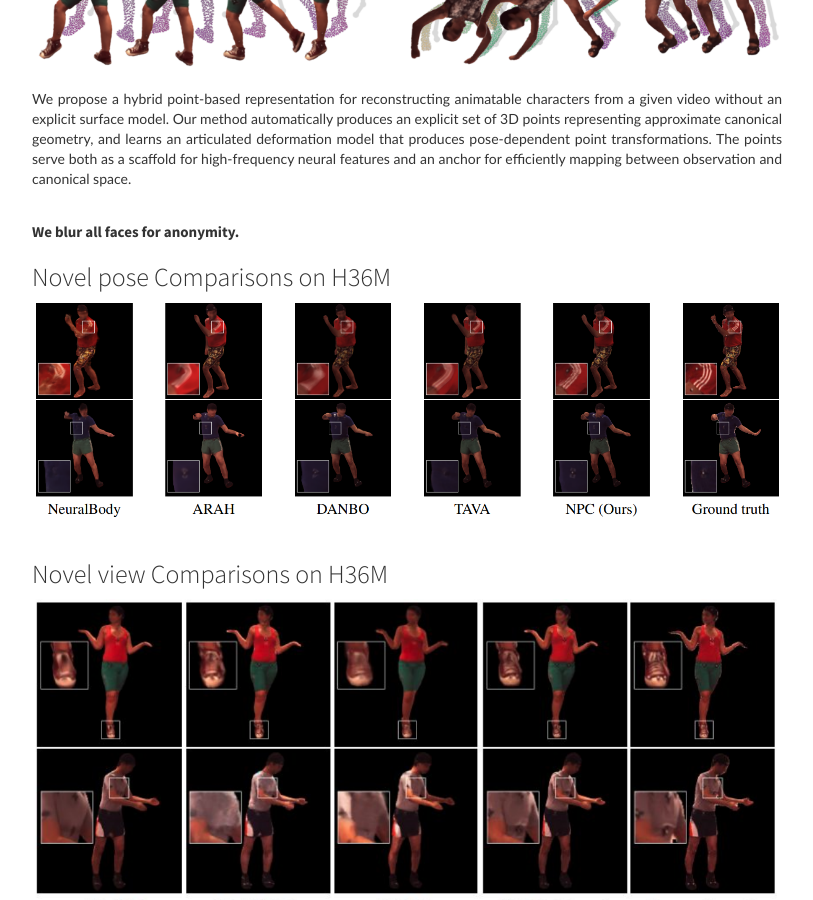
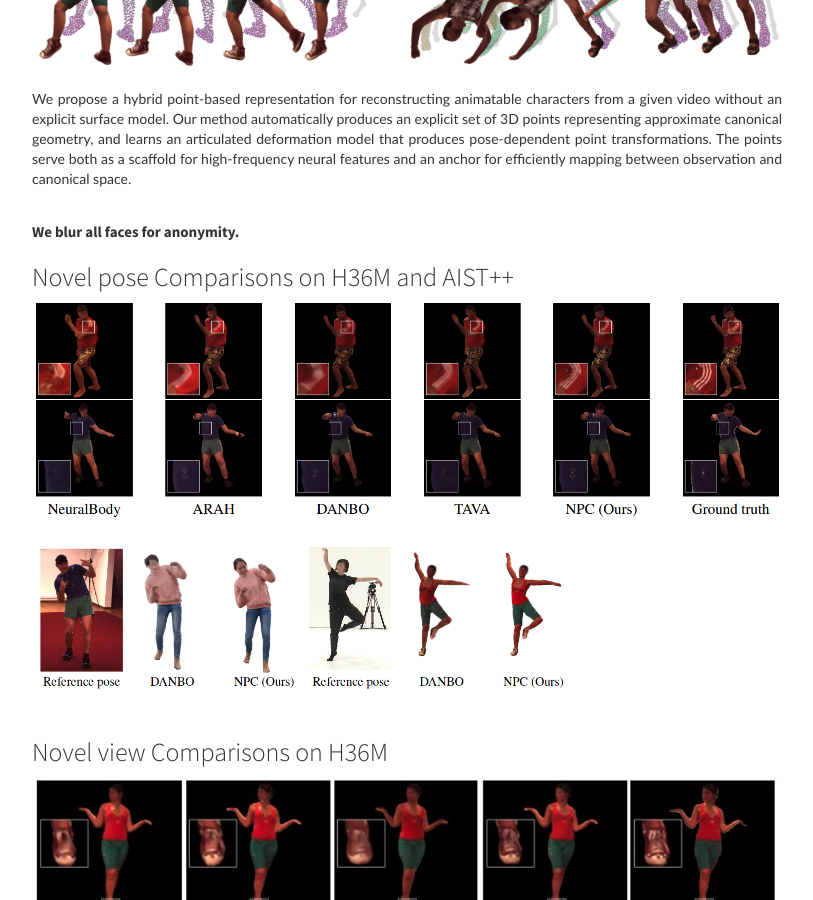
Before and after one commit to LemonATsu/LemonATsu.github.io, a Jekyll site: the page built from _pages/npc.html, in a window 1280 px wide and 900 px high, scrolled down 444 px. Shown: the whole window, without its empty margins (233-1046 px from the left). Built offline with Jekyll 4.4.1, drawn with Linux system fonts in a browser that asks for light colours; nearby versions of some CDN libraries; comment, search, counter and statistics services are not loaded.

Commit message:
add aist+

```diff
--- a/_layouts/npc.html
+++ b/_layouts/npc.html
@@ -144,9 +144,10 @@
         <div class="row">
             <div class="col-md-8 col-md-offset-2">
                 <h3>
-                    Novel pose Comparisons on H36M
+                    Novel pose Comparisons on H36M and AIST++
                 </h3>
                 <image src="{{ base_path }}/files/npc/img/novel_pose.png" class="img-responsive" alt="overview"><br>
+                <image src="{{ base_path }}/files/npc/img/novel_pose_aist++.png" class="img-responsive" alt="overview"><br>
             </div>
         </div>
 
```
Also changed, not shown: files/npc/img/novel_pose_aist++.png (added).
